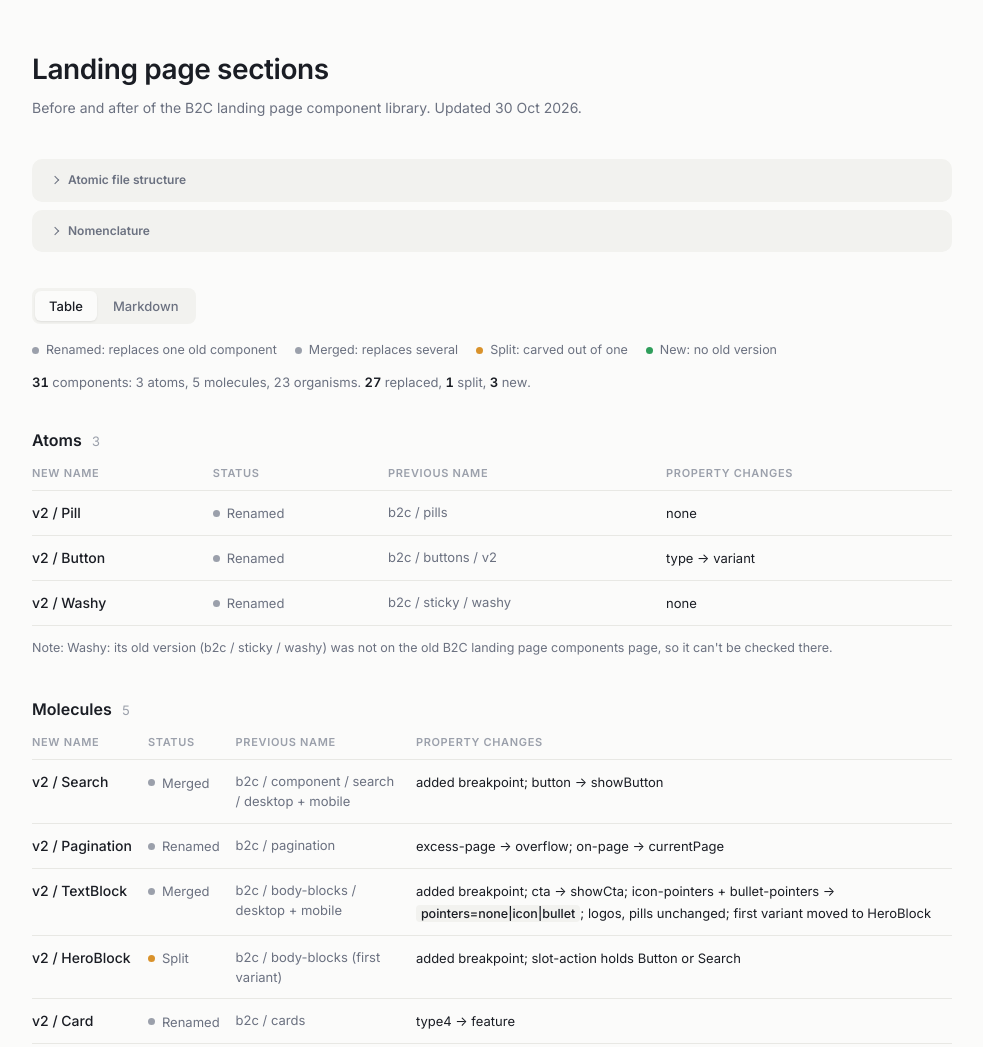
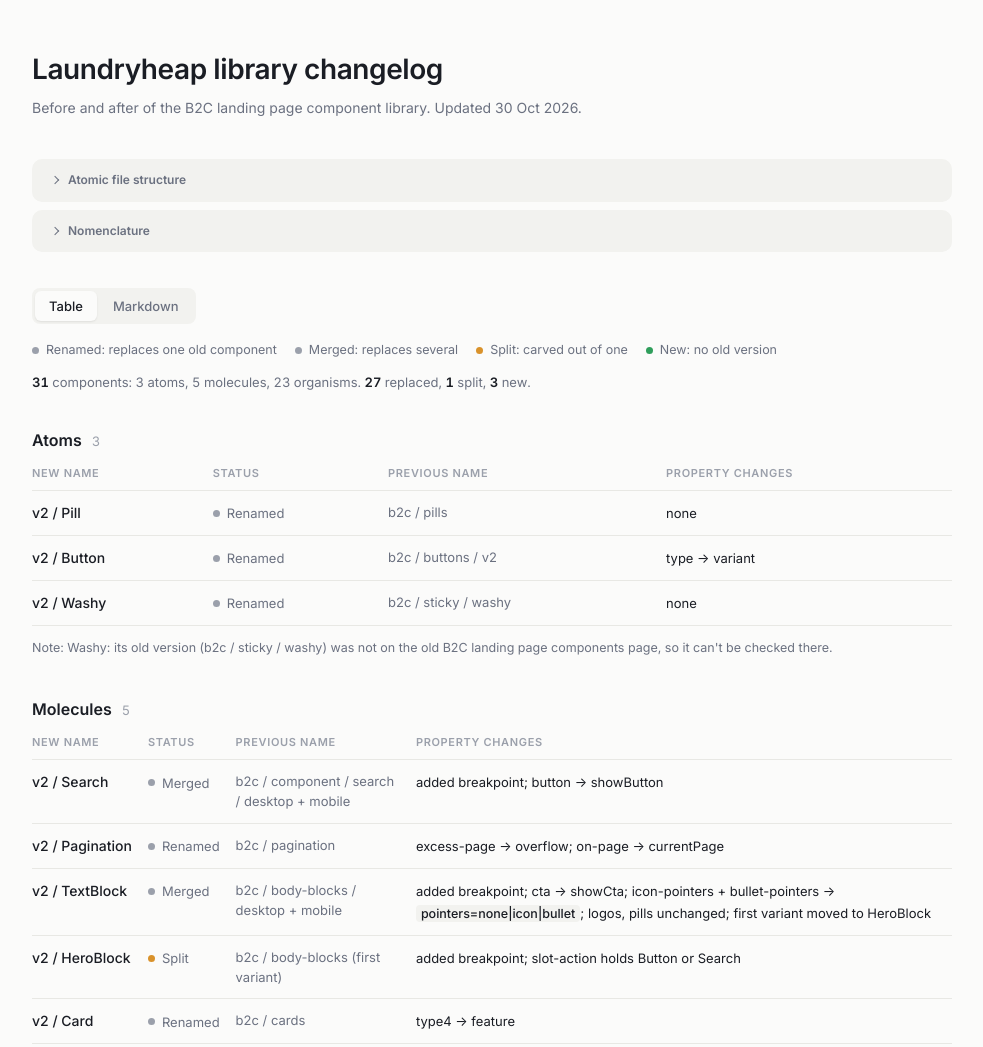
Before and after one commit to lhpal/lh-protato, a plain HTML site: page landing-page-sections/index.html in a window 1280 px wide. Shown: the top 1047 px of the page, without its empty margins (148-1131 px from the left). Drawn offline with Linux system fonts and the light colour scheme.

Commit message:
Rename the page to Laundryheap library changelog
The page title, heading and Markdown heading now read "Laundryheap library changelog" instead of "Landing page sections". The content and web address are unchanged.

Co-Authored-By: Claude Opus 5.5 <noreply@anthropic.com>

```diff
--- a/landing-page-sections/index.html
+++ b/landing-page-sections/index.html
@@ -3,7 +3,7 @@
 <head>
 <meta charset="utf-8">
 <meta name="viewport" content="width=device-width, initial-scale=1, viewport-fit=cover">
-<title>Landing page sections</title>
+<title>Laundryheap library changelog</title>
 <link rel="stylesheet" href="https://fonts.googleapis.com/css2?family=Inter:wght@400;500;600&display=swap">
 <style>
 /* Layout: one calm reading column; intro as two quiet definition lists, then hairline tables per tier */
@@ -101,7 +101,7 @@ pre { margin: 0; padding: 20px; background: var(--soft); border-radius: 10px; ov
 
 <div class="wrap">
   <header>
-    <h1>Landing page sections</h1>
+    <h1>Laundryheap library changelog</h1>
     <p class="sub">Before and after of the B2C landing page component library. Updated 30 Oct 2026.</p>
   </header>
 
@@ -225,7 +225,7 @@ document.getElementById("view-table").innerHTML = TIERS.map(t => `
 
 // markdown view
 const md = [
-  "# Landing page sections", "",
+  "# Laundryheap library changelog", "",
   "Before and after of the B2C landing page component library. Updated 30 Oct 2026.", "",
   ...GUIDE.flatMap(g => [`## ${g.title}`, "", ...g.items.map(([k, v]) => `- **${k}:** ${v}`), ""]),
   "## Status key", "",
```
